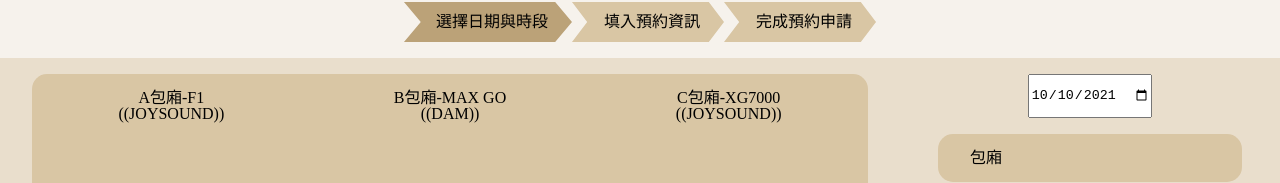
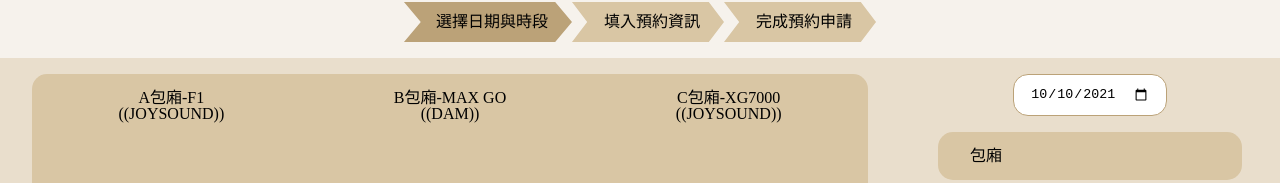
Before and after one commit to mshmwr/reservation-system, a React app: page /reservation in a window 1280 px wide. Shown: the part 134-317 px from the top of the page. Built offline with nearby package versions, Linux system fonts and the light colour scheme; no server answers.

Commit message:
modify calendar style

```diff
--- a/src/pages/ReservationPage/page/SelectRegion.css
+++ b/src/pages/ReservationPage/page/SelectRegion.css
@@ -17,6 +17,10 @@
 .calendarBlock__day {
   height: 2.5rem;
   margin: 0 auto 1rem auto;
+  border-radius: var(--border-radius-15);
+  border: 1px solid var(--main-dark);
+  padding: 0 1rem;
+
 }
 /* resultBlock */
 .reservation__content__selectStep__resultBlock {
```
